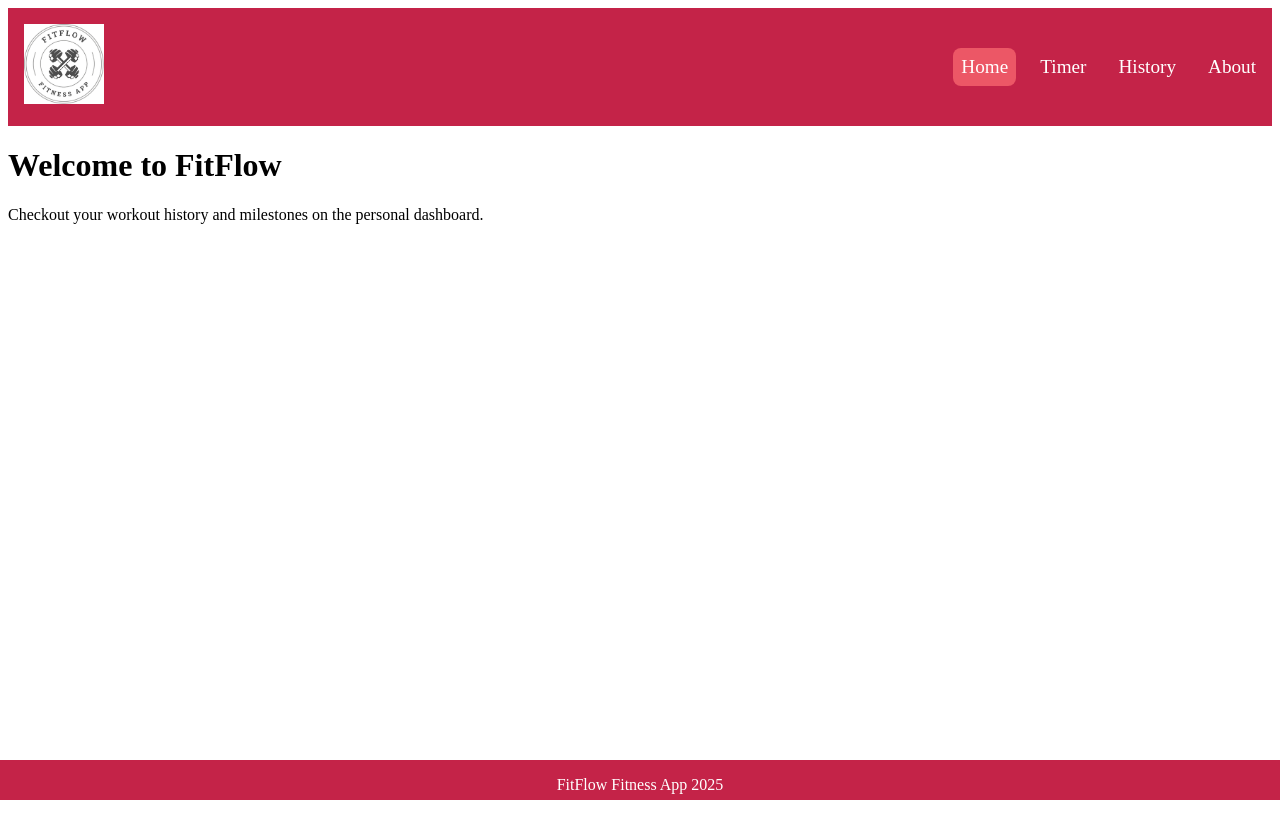
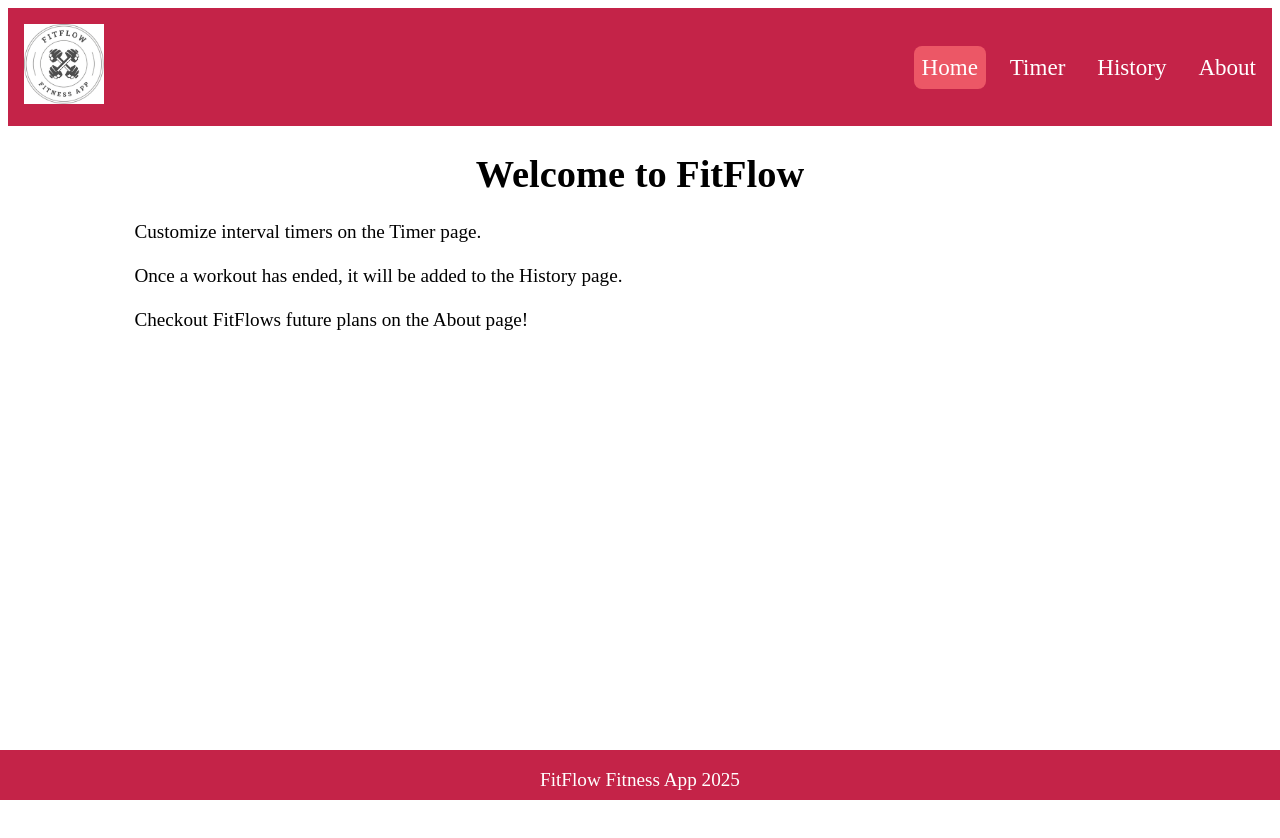
Before and after one commit to jennyoleary87/unit1-project-fitness-jennifer-o, a React (Vite) app in the folder react-fitness-app/: page / in a window 1280 px wide. Shown: the top 838 px of the page. Built offline with nearby package versions, Linux system fonts and the light colour scheme.

Commit message:
adjust css

```diff
--- a/react-fitness-app/src/App.css
+++ b/react-fitness-app/src/App.css
@@ -9,24 +9,24 @@ main {
   min-height: 100vh;
   display: flex;
   flex-direction: column;
+  font-size: larger;
 }
 
 body {
   padding-bottom: 2.5rem;
 }
 
+h1,
+h2 {
+  text-align: center;
+}
 
 @media screen and (max-width: 800px) {
 
-  .left,
-  .main,
-  .right {
+  .main {
     width: 100%;
   }
 }
-
-
-
 
 /* ===== HEADER NAVIGATION ===== */
 
@@ -143,6 +143,7 @@ footer {
   height: 2.5rem;
   z-index: 100;
   text-align: center;
+  padding-bottom: 10px;
 }
 
 
@@ -152,9 +153,7 @@ footer {
 /* ===== HISTORY ===== */
 
 .history-container {
-  max-width: 800px;
-  margin: auto;
-  padding: 20px;
+  width: 100%;
   text-align: center;
 }
 
@@ -169,30 +168,26 @@ footer {
   padding: 20px;
   border: 1px solid #C42348;
   width: 100%;
-  max-width: 600px;
-  margin: 5px;
+  margin: 0 auto 5px auto;
 }
 
 .workout-date {
-  margin: 8px;
-}
-
-.workout-sets {
-  margin: 15px;
+  margin: 40px;
 }
 
 .workout-item span {
   display: inline-block;
-  padding: 8px 16px;
+  padding: 8px;
   border-radius: 20px;
   margin-top: 15px;
   background-color: #EF7674;
   color: white;
 }
 
-@media (max-width: 600px) {
+@media (max-width: 700px) {
   .history-container {
     padding: 15px;
+    align-content: center;
   }
 
   .history-container h1 {
@@ -212,9 +207,28 @@ footer {
 
 
 
+/* ===== HOME ===== */
+.home-div {
+  width: 80%;
+  margin: 0 10% 0 10%;
+}
+
 /* ===== ABOUT ===== */
+
+.about-div {
+  width: 80%;
+  margin: 0 10% 0 10%;
+}
+
+#future-list {
+  width: 80%;
+  margin: 0 10% 0 10%;
+  font-size: medium;
+}
+
 #future-list li {
   list-style: "\1F338";
+  padding-bottom: 5px;
 }
 
 
--- a/react-fitness-app/src/components/about.jsx
+++ b/react-fitness-app/src/components/about.jsx
@@ -4,18 +4,21 @@ const About = () => {
     return (
         <div className="about-div">
             <h1>About</h1>
-            <p>
+            <p id="about-intro">
                 FitFlow is a fitness app that combines all your workout needs into one!
-                This app is currently in its first stage.
+                This app is currently in its MVP stage as a Unit 1 LaunchCode Project.
+                This web application showcases what we have learned so far regarding HTML, CSS, JavaScript, the DOM, and React.
+
+
                 <br /><br />
-                FitFlow plans to implement and include:
+                FitFlow plans to implement future features including:
             </p>
             <ul id="future-list">
                 <li>
                     dashboard that displays earned badges, stats, and a short list of most recent history
                 </li>
                 <li>
-                    workout history list
+                    workout history list - grid display
                 </li>
                 <li>
                     workout randomizer - in case you are indecisive about what to do next
--- a/react-fitness-app/src/components/home.jsx
+++ b/react-fitness-app/src/components/home.jsx
@@ -3,10 +3,15 @@ const Home = () => {
 
     return (
         <main>
-            <div>
+            <div className="home-div">
                 <h1>Welcome to FitFlow</h1>
-                <p>Checkout your workout history and milestones on the personal dashboard.</p>
-                <p></p>
+                <p>
+                    Customize interval timers on the Timer page.
+                    <br /><br />
+                    Once a workout has ended, it will be added to the History page.
+                    <br /><br />
+                    Checkout FitFlows future plans on the About page!
+                </p>
             </div>
         </main>
     );
--- a/react-fitness-app/src/components/list.jsx
+++ b/react-fitness-app/src/components/list.jsx
@@ -6,11 +6,6 @@ const List = ({ items, renderItem }) => {
         if (!Array.isArray(items)) {
             console.error('items prop in List must be an array');
             return <p>Error: Invalid data provided to list</p>;
-        }
-
-        // handle empty message
-        if (items.length === 0 && emptyMessage) {
-            return <div className="empty-message">{emptyMessage}</div>;
         }
 
         return (
--- a/react-fitness-app/src/components/timer.jsx
+++ b/react-fitness-app/src/components/timer.jsx
@@ -395,7 +395,6 @@ const IntervalTimer = () => {
                         <List
                             items={bursts}
                             renderItem={renderBurstItem}
-                            emptyMessage="No bursts added yet"
                         />
                         <Button onClick={addBurst} label="Add Burst" />
                     </div>
```
